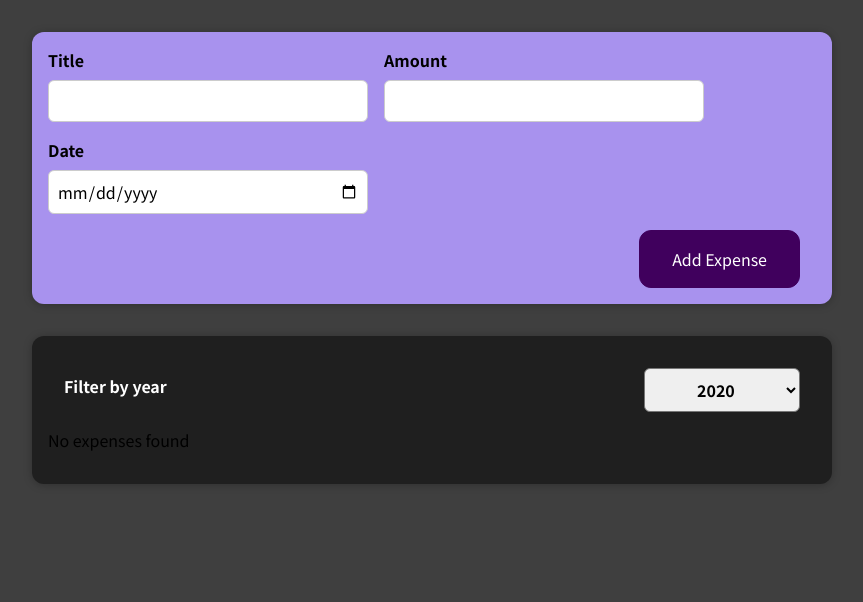
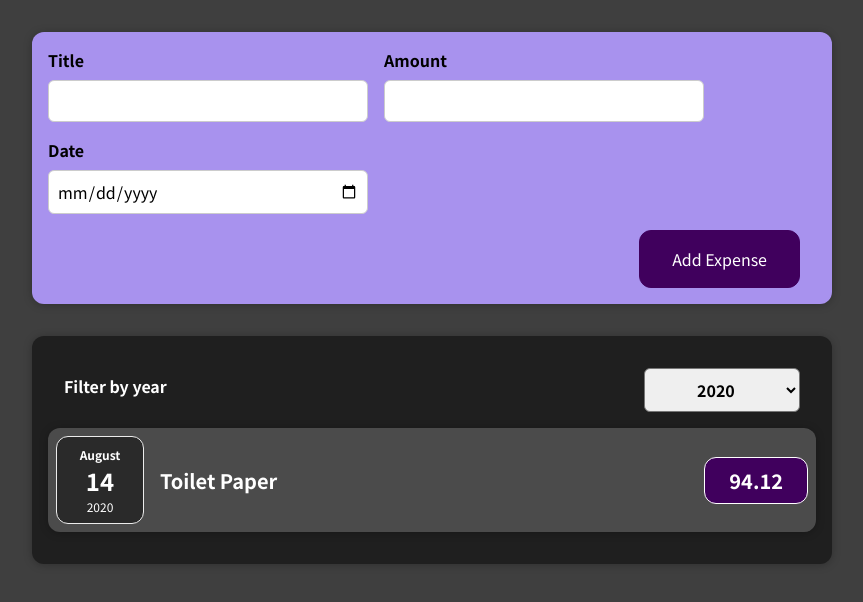
Before and after one commit to tuanluu0511/simple-expenses-tracker, a React (Create React App) app: page / in a window 1280 px wide. Shown: the top 602 px of the page, without its empty margins (208-1071 px from the left). Built offline with nearby package versions, Linux system fonts and the light colour scheme.

Commit message:
Refactor Expenses List

```diff
--- a/src/components/Expenses/ExpenseItem.js
+++ b/src/components/Expenses/ExpenseItem.js
@@ -6,6 +6,7 @@ import './ExpenseItem.css';
 
 function ExpenseItem(props) {
   return (
+    <li>
       <Card className="expense-item" key={props.id}>
         <ExpenseDate date={props.date} />
         <div className="expense-item__description">
@@ -13,6 +14,7 @@ function ExpenseItem(props) {
           <div className="expense-item__price">{props.amount}</div>
         </div>
       </Card>
+    </li>
   );
 }
 
--- a/src/components/Expenses/Expenses.js
+++ b/src/components/Expenses/Expenses.js
@@ -1,8 +1,8 @@
-import ExpenseItem from './ExpenseItem';
+import React, { useState } from 'react';
 import Card from '../UI/Card';
+import ExpensesFilter from './ExpensesFilter';
+import ExpensesList from './ExpensesList';
 import './Expenses.css';
-import ExpensesFilter from './ExpensesFilter';
-import React, { useState } from 'react';
 
 function Expenses(props) {
   const expenses = props.expenses;
@@ -10,21 +10,6 @@ function Expenses(props) {
   const expensesSub = expenses.filter(
     (exp) => exp.date.getFullYear().toString() === filteredYear
   );
-
-  let expenseContent = <p>No expenses found</p>;
-  if (expensesSub.length > 1)
-    expenseContent = expensesSub.map((exp) => generateExpense(exp));
-
-  function generateExpense(expenses) {
-    return (
-      <ExpenseItem
-        key={expenses.id}
-        title={expenses.title}
-        amount={expenses.amount}
-        date={expenses.date}
-      ></ExpenseItem>
-    );
-  }
 
   //Listen to year filter event
   const filterChangeHandler = (selectedYear) => {
@@ -38,7 +23,7 @@ function Expenses(props) {
           selected={filteredYear}
           onChangeFilter={filterChangeHandler}
         />
-        {expenseContent}
+        {<ExpensesList expenses={expensesSub} />}
       </Card>
     </div>
   );
--- /dev/null
+++ b/src/components/Expenses/ExpensesList.css
@@ -0,0 +1,9 @@
+.expenses-list {
+  list-style: none;
+  padding: 0;
+}
+
+.expenses-list__fallback {
+  color: white;
+  text-align: center;
+}
--- /dev/null
+++ b/src/components/Expenses/ExpensesList.js
@@ -0,0 +1,27 @@
+import ExpenseItem from './ExpenseItem';
+import './ExpensesList.css';
+
+const ExpensesList = (props) => {
+  if (props.expenses.length === 0) {
+    return <h2 className="expenses-list__fallback">Found no expenses.</h2>;
+  }
+
+  function generateExpense(expenses) {
+    return (
+      <ExpenseItem
+        key={expenses.id}
+        title={expenses.title}
+        amount={expenses.amount}
+        date={expenses.date}
+      ></ExpenseItem>
+    );
+  }
+
+  return (
+    <ul className="expenses-list">
+      {props.expenses.map((exp) => generateExpense(exp))}
+    </ul>
+  );
+};
+
+export default ExpensesList;
```
Also changed, not shown: 1 other file (tests, documents, lock files or other folders). Lines whose indentation alone changed are shown as unchanged.
